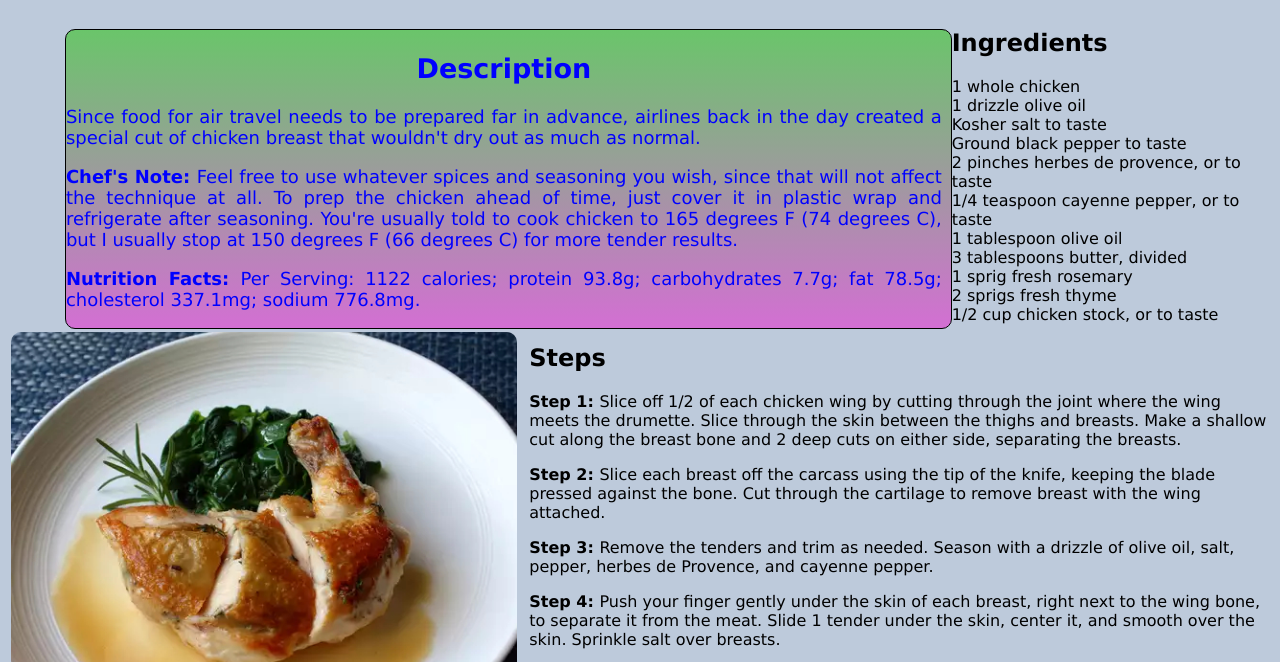
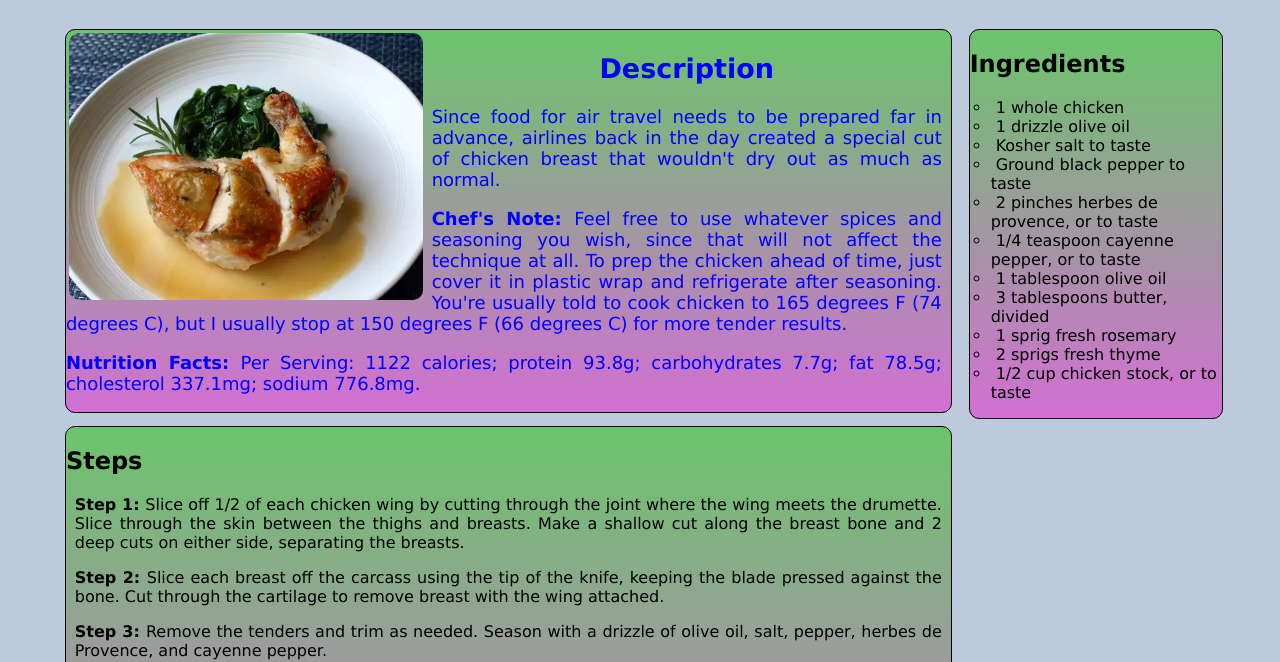
Before and after one commit to ingGGRM/odin-recipes, a plain HTML site: page recipes/airline-chicken-breast.html in a window 1280 px wide. Shown: the part 91-753 px from the top of the page. Drawn offline with Linux system fonts and the light colour scheme.

Commit message:
Copy the last stable basic styled structure from first recipe to the others

```diff
--- a/recipes/airline-chicken-breast.html
+++ b/recipes/airline-chicken-breast.html
@@ -8,10 +8,11 @@
     <link rel="stylesheet" href="../styles.css">
 </head>
 <body>
+    <div id="container">
         <h1 class="title">Airline Chicken Breast</h1>
 
         <div class="description">
-
+            <img class="image" src="../images/airline-chicken-breast.jpg" alt="Finished Airline Chicken Breast">
             <div class="desc">
                 <h2 class="subtitle">Description</h2>
                 <p>
@@ -27,22 +28,8 @@
                 </p>
             </div>
         </div>
-    <img class="image" src="../images/airline-chicken-breast.jpg" alt="Finished Airline Chicken Breast">
 
-    <h2>Ingredients</h2>
-    <ul>
-        <li>1 whole chicken</li>
-        <li>1 drizzle olive oil</li>
-        <li>Kosher salt to taste</li>
-        <li>Ground black pepper to taste</li>
-        <li>2 pinches herbes de provence, or to taste</li>
-        <li>1/4 teaspoon cayenne pepper, or to taste</li>
-        <li>1 tablespoon olive oil</li>
-        <li>3 tablespoons butter, divided</li>
-        <li>1 sprig fresh rosemary</li>
-        <li>2 sprigs fresh thyme</li>
-        <li>1/2 cup chicken stock, or to taste</li>
-    </ul>
+        <div class="steps">
             <h2>Steps</h2>
             <p>
                 <b>Step 1: </b>
@@ -79,5 +66,24 @@
                 about 2 minutes. Turn off heat and whisk in remaining butter. Slice each chicken breast into
                 thirds and spoon the pan sauce on top.
             </p>
+        </div>
+
+        <div class="ingredients">
+            <h2>Ingredients</h2>
+            <ul>
+                <li>1 whole chicken</li>
+                <li>1 drizzle olive oil</li>
+                <li>Kosher salt to taste</li>
+                <li>Ground black pepper to taste</li>
+                <li>2 pinches herbes de provence, or to taste</li>
+                <li>1/4 teaspoon cayenne pepper, or to taste</li>
+                <li>1 tablespoon olive oil</li>
+                <li>3 tablespoons butter, divided</li>
+                <li>1 sprig fresh rosemary</li>
+                <li>2 sprigs fresh thyme</li>
+                <li>1/2 cup chicken stock, or to taste</li>
+            </ul>
+        </div>
+    </div>
 </body>
 </html>
```
Also changed, not shown: recipes/yia-yia-tzatziki-sauce.html (+16 -10 lines). Lines whose indentation alone changed are shown as unchanged.
